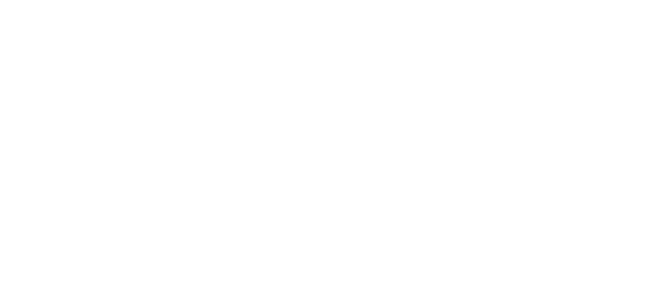
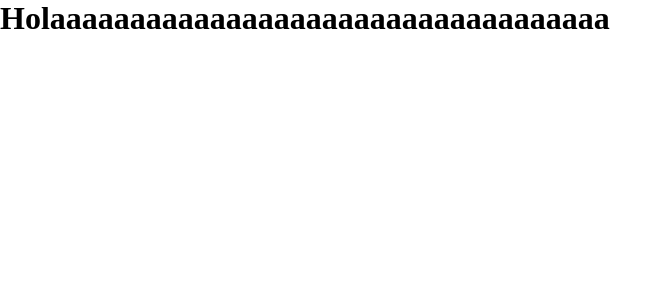
Before and after one commit to NahuelOK/Portafolios, a React (Create React App) app: page /dino in a window 1280 px wide. Before the commit this address had no page. Shown: the top 300 px of the page, without its empty margins (0-672 px from the left). Built offline with nearby package versions, Linux system fonts and the light colour scheme.

Commit message:
testeo, no se esta mostrando el pdf

```diff
--- a/package.json
+++ b/package.json
@@ -9,6 +9,7 @@
     "firebase": "^10.8.0",
     "react": "^18.2.0",
     "react-dom": "^18.2.0",
+    "react-pdf": "^7.7.0",
     "react-router-dom": "^6.21.3",
     "react-scripts": "5.0.1",
     "sass": "^1.70.0",
--- a/src/App.js
+++ b/src/App.js
@@ -1,6 +1,7 @@
 import { BrowserRouter as Router, Routes, Route} from 'react-router-dom';
 import Home from './views/home.js';
-import PDF from "./views/pdf.js"
+import PDF from "./views/pdf.js";
+import Dino from './views/dino.js';
 import "./App.scss"
 
 function App(){
@@ -9,6 +10,7 @@ function App(){
       <Router>
           <Routes>
             <Route path="/" element={<Home/>} />
+             <Route path="/dino" element={<Dino/>} />
             <Route path="/pdf" element={<PDF/>} />
           </Routes>
       </Router>
--- /dev/null
+++ b/src/views/dino.js
@@ -0,0 +1,11 @@
+
+
+function Dino(){
+  return(
+    <div>
+        <h1>Holaaaaaaaaaaaaaaaaaaaaaaaaaaaaaaaaaaa</h1>
+    </div>
+  )
+}
+
+export default Dino
--- a/src/views/pdf.js
+++ b/src/views/pdf.js
@@ -1,4 +1,4 @@
-import React, { Component } from "react";
+import { Component } from "react";
 
 class pdf extends Component {
     render() {
@@ -10,7 +10,6 @@ class pdf extends Component {
             width="100%"
             height="100%"
             >
-
             </object>
         </div>
         );
```
Also changed, not shown: 1 other file (tests, documents, lock files or other folders).
